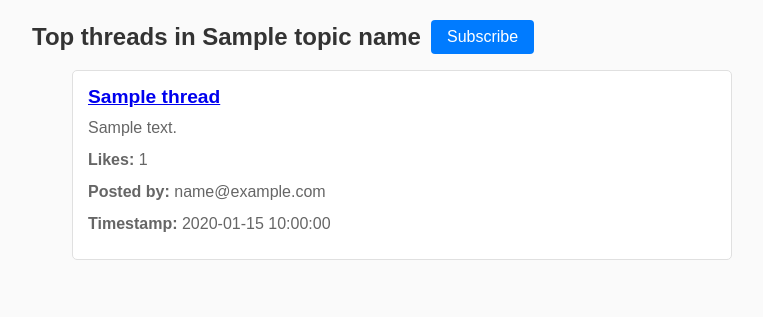
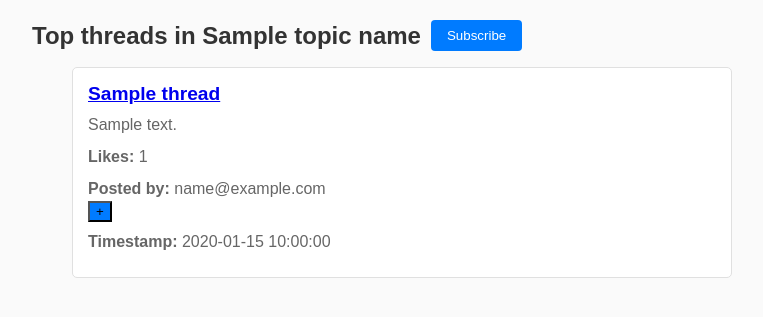
Before and after one commit to FlyingTiger7/CS4111-Project1, a Python web app: template templates/topic.html in a window 1280 px wide. Shown: the part 152-469 px from the top of the page, without its empty margins (258-1021 px from the left). Run offline with Jinja, Linux system fonts and the light colour scheme; the template is opened without the code that fills it: most values are stand-ins (such as "Sample title", 1, 10 or a date in 2020).

Commit message:
Working on followed- following

```diff
--- a/static/styles.css
+++ b/static/styles.css
@@ -56,46 +56,11 @@ main {
 }
 
 /* Form Styling */
-form {
-    background-color: #ffffff;
-    padding: 20px;
-    border: 1px solid #e0e0e0;
-    border-radius: 5px;
-    max-width: 500px;
-    margin: 20px auto;
-    box-shadow: 0 2px 5px rgba(0, 0, 0, 0.1);
-}
 
-form label {
-    font-size: 0.9em;
-    color: #666;
-}
 
-form input[type="text"],
-form textarea {
-    width: 100%;
-    padding: 10px;
-    margin: 8px 0 20px;
-    border: 1px solid #e0e0e0;
-    border-radius: 4px;
-    font-size: 1em;
-    background-color: #fafafa;
-}
 
-form button {
-    background-color: #007BFF;
-    color: #ffffff;
-    padding: 10px 15px;
-    border: none;
-    border-radius: 4px;
-    font-size: 1em;
-    cursor: pointer;
-    transition: background-color 0.3s ease;
-}
 
-form button:hover {
-    background-color: #0056b3;
-}
+
 
 /* Minimalist Card Style for List Items */
 ul li {
--- a/templates/topic.html
+++ b/templates/topic.html
@@ -45,7 +45,13 @@
                 topic_name=topic_name) }}">{{ thread.title }}</a></h3>
                 <p>{{ thread.body }}</p>
                 <p><strong>Likes:</strong> {{ thread.like_count }}</p>
-                <p><strong>Posted by:</strong> {{ thread.email }}</p>
+                <p style="display: inline; margin: 0;"><strong>Posted by:</strong> {{ thread.email }}
+                <form action="{{ url_for('follow', followed_email=thread.email) }}" method="post" class="null">
+                    <button type="submit" style="background-color: #007BFF;">
+                        +
+                    </button>
+                </form>
+                </p>
                 <p><strong>Timestamp:</strong> {{ thread.timestamp }}</p>
             </li>
         {% else %}
```
Also changed, not shown: app.py (+7 -0 lines).
